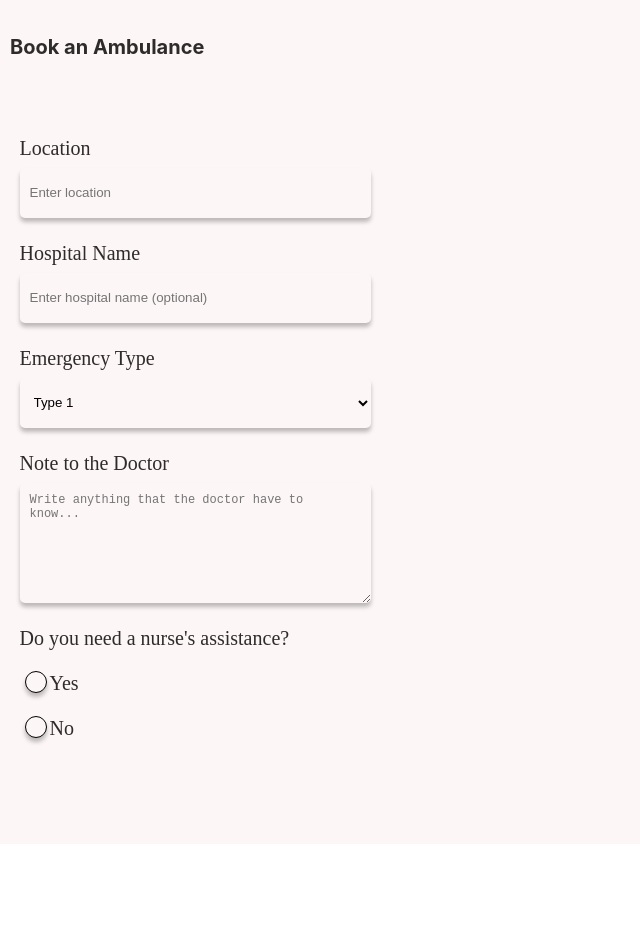
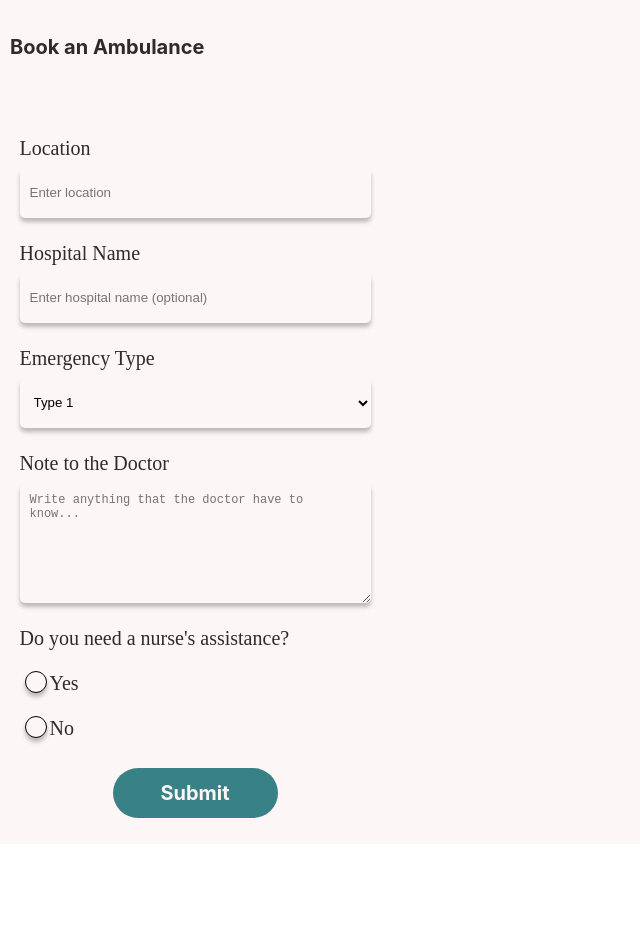
Before and after one commit to JasonFernandoo/CareConnect, a React (Vite) app in the folder CareConnect/: page /book in a window 1280 px wide. Shown: the top 952 px of the page, without its empty margins (0-640 px from the left). After the commit the page ends 844 px from the top, so only its background shows below. Built offline with nearby package versions, Linux system fonts and the light colour scheme.

Commit message:
refactor: update web

```diff
--- a/CareConnect/src/Book/Book.css
+++ b/CareConnect/src/Book/Book.css
@@ -104,7 +104,7 @@ input {
 }
 
 .submit {
-    margin-top: -5%;
+    margin-top: 20px !important;
     padding: 10px;
     height: 50px;
     width: 165px;
```
